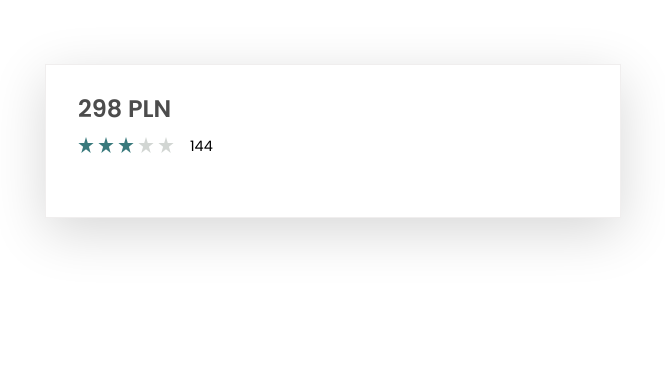
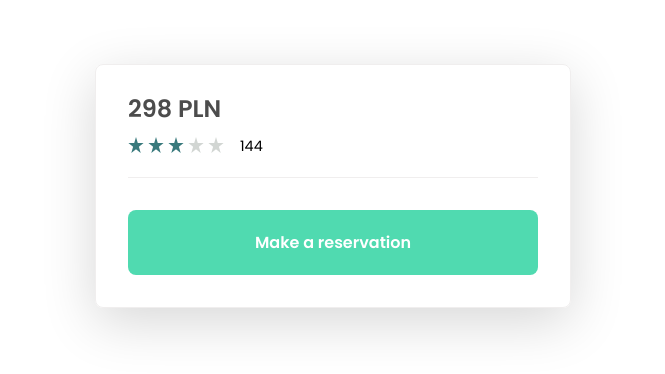
Before and after one commit to Radek-Wawrzyk/e-obuwie-recruitment-task, a Vue app: page / in a window 1280 px wide. Shown: the top 374 px of the page, without its empty margins (307-972 px from the left). Built offline with nearby package versions, Linux system fonts and the light colour scheme.

Commit message:
BaseButton - Implementation of component with logic

```diff
--- /dev/null
+++ b/src/components/Base/BaseButton/BaseButton.scss
@@ -0,0 +1,50 @@
+.base-button {
+  position: relative;
+  display: inline-flex;
+  align-items: center;
+  justify-content: center;
+  text-align: center;
+  background-color: transparent;
+  border: none;
+  padding: 0.5rem 1rem;
+  margin: 0;
+  min-height: 65px;
+  min-width: 150px;
+  border-radius: 0.5rem;
+  transition: all $time;
+  outline: none;
+  overflow: hidden;
+
+  &__text {
+    display: flex;
+    align-items: center;
+    justify-content: center;
+    font-size: 1rem;
+    font-weight: 600;
+    color: inherit;
+  }
+
+  &:hover,
+  &:focus {
+    cursor: pointer;
+    opacity: 0.8;
+  }
+
+  &--primary {
+    background: $brand-primary;
+    color: $text-color--accent;
+
+    &:hover, &:focus {
+      background: $brand-primary--pale;
+    }
+  }
+
+  &--disabled {
+    pointer-events: none;
+    background: #dadada;
+  }
+
+  &--full-size {
+    width: 100%;
+  }
+}
--- /dev/null
+++ b/src/components/Base/BaseButton/BaseButton.vue
@@ -0,0 +1,80 @@
+<template>
+  <component
+    :is="componentType"
+    :disabled="disabled"
+    :class="classes"
+    :to="to ? to : false"
+    :title="title"
+    :aria-label="title"
+    :type="nativeType"
+    @click="$emit('click')"
+    @focus="$emit('focus')"
+    class="base-button"
+  >
+    <p class="base-button__text">
+      <slot></slot>
+    </p>
+  </component>
+</template>
+
+<script>
+export default {
+  name: 'BaseButton',
+  props: {
+    to: {
+      type: String,
+      required: false,
+      default: null,
+      default: () => (null),
+    },
+    nativeLink: {
+      type: Boolean,
+      required: false,
+      default: () => (false),
+    },
+    disabled: {
+      type: Boolean,
+      required: false,
+      default: false,
+    },
+    type: {
+      type: String,
+      required: false,
+      default: () => ('primary'),
+    },
+    title: {
+      type: String,
+      required: false,
+      default: () => (''),
+    },
+    nativeType: {
+      type: String,
+      required: false,
+      default: () => ('button'),
+    },
+    fullSize: {
+      type: Boolean,
+      required: false,
+      default: () => (false),
+    },
+  },
+  computed: {
+    componentType() {
+      if (this.to && this.nativeLink) return 'a';
+      if (this.to && !this.nativeLink) return 'router-link';
+      if (!this.to && !this.nativeLink) return 'button';
+
+      return 'button';
+    },
+    classes() {
+      return [
+        this.type === 'primary' ? 'base-button--primary' : '',
+        this.fullSize ? 'base-button--full-size' : '',
+        this.disabled ? 'base-button--disabled' : '',
+      ];
+    },
+  },
+};
+</script>
+
+<style lang="scss" src="./BaseButton.scss" />
--- a/src/components/Resuable/ReservationForm/ReservationForm.scss
+++ b/src/components/Resuable/ReservationForm/ReservationForm.scss
@@ -4,9 +4,12 @@
   padding: 2rem;
   border: 1px solid $border-color;
   box-shadow: 0 14px 54px rgba(0, 0, 0, 0.16);
+  border-radius: 0.5rem;
 
   &__header {
     margin: 0 0 2rem 0;
+    border-bottom: 1px solid $border-color;
+    padding: 0 0 1.5rem 0;
   }
 
   &__price {
--- a/src/components/Resuable/ReservationForm/ReservationForm.vue
+++ b/src/components/Resuable/ReservationForm/ReservationForm.vue
@@ -15,6 +15,13 @@
 
     <div class="reservation-form__content">
       <!-- TODO: Calendar component -->
+      <base-button
+        title="Make a reservation"
+        full-size
+        @click="bookReservation()"
+      >
+        {{ buttonText }}
+      </base-button>
     </div>
 
     <footer class="reservation-form__bottom">
@@ -25,11 +32,13 @@
 
 <script>
 import BaseReviews from '@/components/Base/BaseReviews/BaseReviews.vue';
+import BaseButton from '@/components/Base/BaseButton/BaseButton.vue';
 
 export default {
   name: 'ReservationForm',
   components: {
     BaseReviews,
+    BaseButton,
   },
   data: () => ({
 
@@ -51,6 +60,11 @@ export default {
       default: () => (0),
     },
   },
+  computed: {
+    buttonText() {
+      return 'Make a reservation';
+    },
+  },
   methods: {
     bookReservation() {
       // TODO: Action for booking dates
--- a/src/styles/modules/layout.scss
+++ b/src/styles/modules/layout.scss
@@ -9,6 +9,6 @@
   padding: 0 2rem;
 
   &--small {
-    max-width: 640px;
+    max-width: 540px;
   }
 }
```
